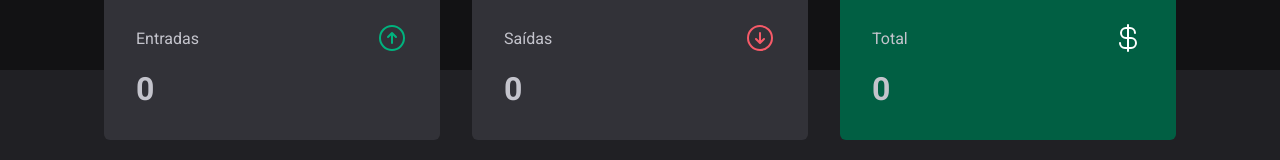
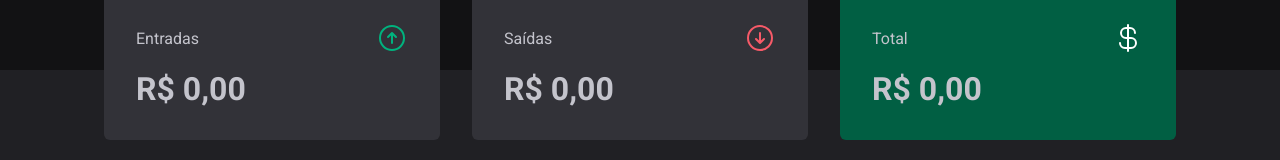
Before and after one commit to GersonDantas/dity-money, a React (Vite) app: page / in a window 1280 px wide. Shown: the part 140-300 px from the top of the page. Built offline with nearby package versions, Linux system fonts and the light colour scheme; no server answers.

Commit message:
feat: add price and date formatting to transactions

```diff
--- a/src/components/Summary/index.tsx
+++ b/src/components/Summary/index.tsx
@@ -3,6 +3,7 @@ import { ArrowCircleUp, ArrowCircleDown, CurrencyDollar } from '@phosphor-icons/
 import { SummaryContainer, SummaryCard } from './styles';
 import { TransactionsContext } from '../../contexts/TransactionsContext/context';
 import { useContext } from 'react';
+import { priceFormatter } from '../../utils/formatter';
 
 export function Summary () {
   const { transactions } = useContext(TransactionsContext)
@@ -27,7 +28,7 @@ export function Summary () {
           <ArrowCircleUp size={32} color="#00b37e" />
         </header>
 
-        <strong>{summary.income}</strong>
+        <strong>{priceFormatter.format(summary.income)}</strong>
       </SummaryCard>
 
       <SummaryCard>
@@ -36,7 +37,7 @@ export function Summary () {
           <ArrowCircleDown size={32} color="#f75a68" />
         </header>
 
-        <strong>{summary.outcome}</strong>
+        <strong>{priceFormatter.format(summary.outcome)}</strong>
       </SummaryCard>
 
       <SummaryCard variant="green">
@@ -45,7 +46,7 @@ export function Summary () {
           <CurrencyDollar size={32} color="#fff" />
         </header>
 
-        <strong>{summary.total}</strong>
+        <strong>{priceFormatter.format(summary.total)}</strong>
       </SummaryCard>
     </SummaryContainer>
   )
--- a/src/pages/Transactions/index.tsx
+++ b/src/pages/Transactions/index.tsx
@@ -5,6 +5,7 @@ import { TransactionsContainer } from './styles';
 import { SearchForm } from './components/SearchForm';
 import { useContext } from "react";
 import { TransactionsContext } from '../../contexts/TransactionsContext/context';
+import { dateFormatter, priceFormatter } from '../../utils/formatter';
 
 
 export function Transactions () {
@@ -24,11 +25,13 @@ export function Transactions () {
                 <td width="50%">{transaction.description}</td>
               <td>
                 <PriceHighlight variant={transaction.type}>
-                  {transaction.type === 'income' ? 'R$ 12.000,00' : 'R$ 1.100,00'}
+                    {transaction.type === 'income' ?
+                      priceFormatter.format(transaction.price) :
+                      '- ' + priceFormatter.format(transaction.price)}
                 </PriceHighlight>
               </td>
               <td>{transaction.category}</td>
-                <td>{transaction.createdAt}</td>
+                <td>{dateFormatter.format(new Date(transaction.createdAt))}</td>
               </tr>
             ))}
           </tbody>
--- /dev/null
+++ b/src/utils/formatter.ts
@@ -0,0 +1,6 @@
+export const dateFormatter = new Intl.DateTimeFormat('pt-BR')
+
+export const priceFormatter = new Intl.NumberFormat('pt-BR', {
+  style: 'currency',
+  currency: 'BRL',
+})
```
